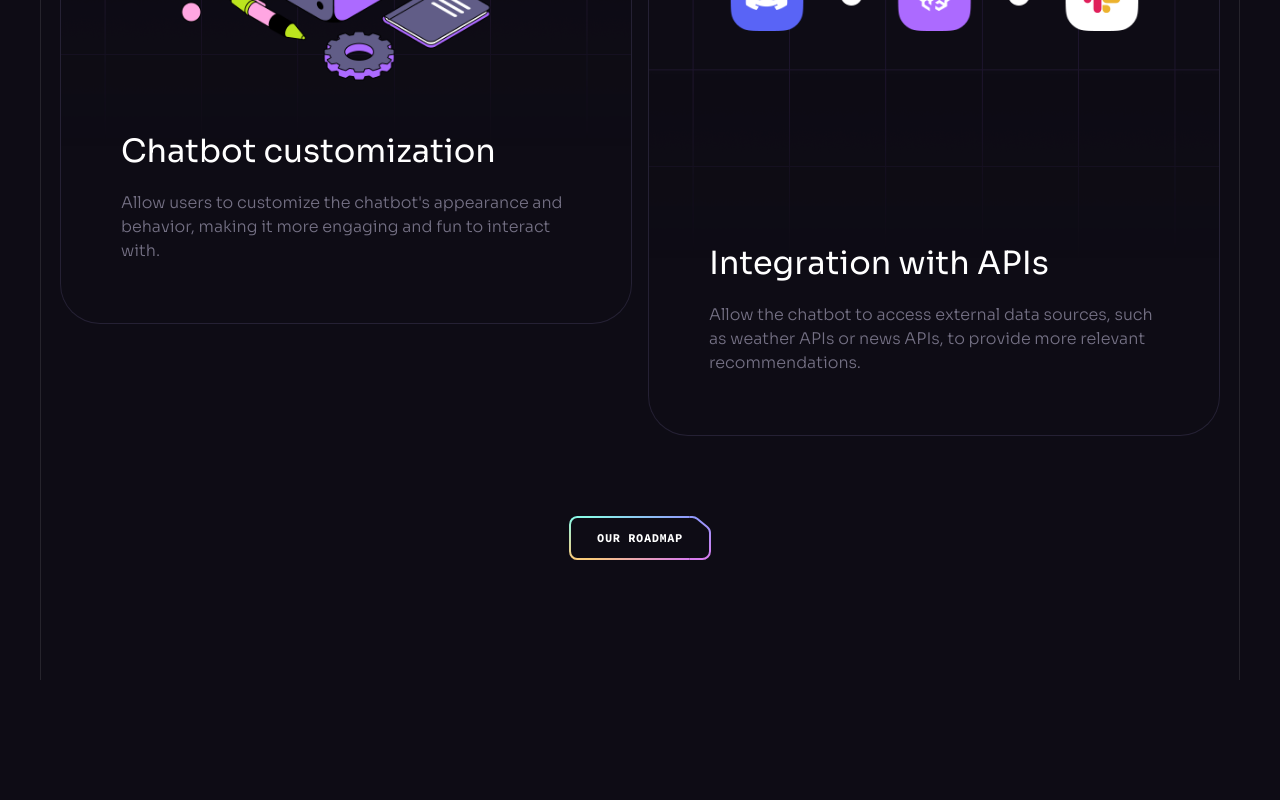
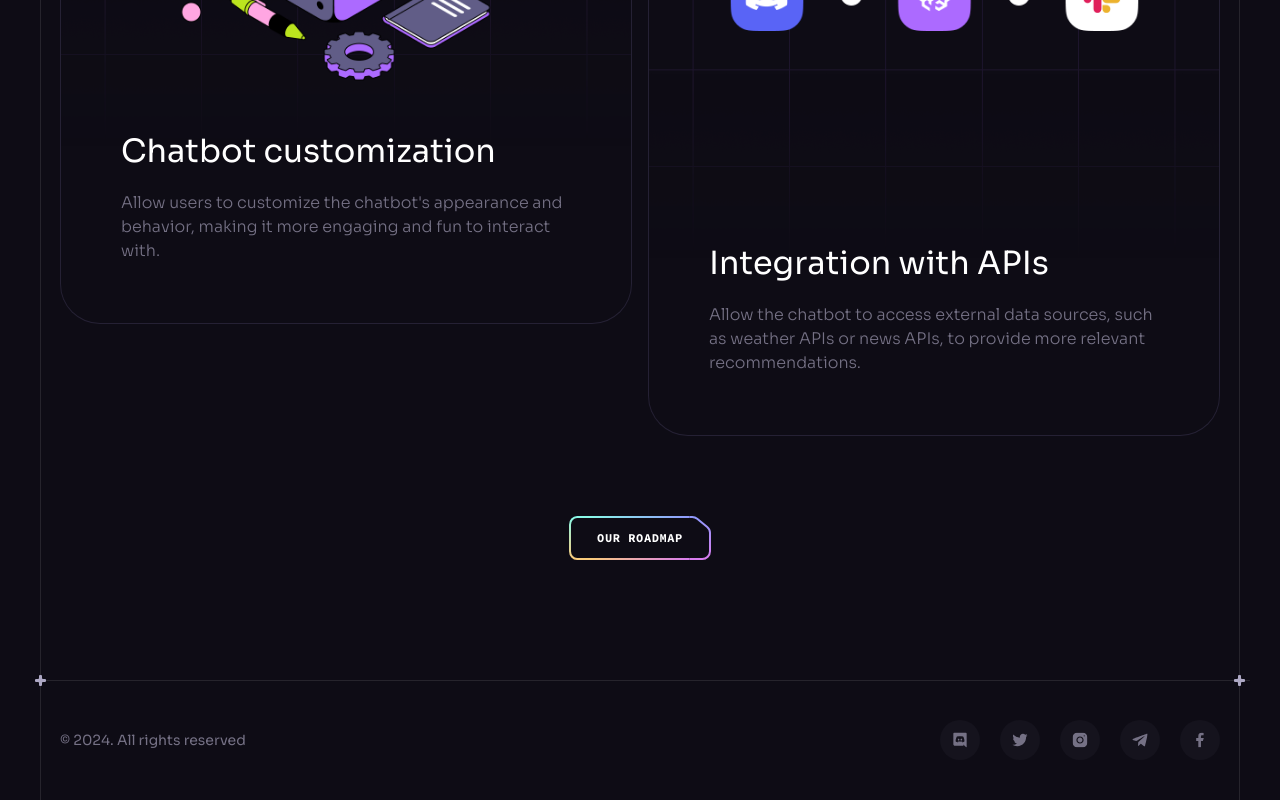
Before and after one commit to VishwasPrabhu18/BrainWave-Responsive-Design-Vite, a React (Vite) app: page / in a window 1280 px wide. Shown: the part 8645-9445 px from the top of the page. Before the commit the page ends 9325 px from the top, so only its background shows below. Built offline with nearby package versions, Linux system fonts and the light colour scheme.

Commit message:
Footer completed

```diff
--- a/src/App.jsx
+++ b/src/App.jsx
@@ -6,6 +6,7 @@
 import Services from './components/Services';
 import Pricing from './components/Pricing';
 import Roadmap from './components/Roadmap';
+import Footer from './components/Footer';
 
 const App = () => {
   return (
@@ -18,6 +19,7 @@
         <Services />
         <Pricing />
         <Roadmap />
+        <Footer />
       </div>
 
       <ButtonGradient />
--- /dev/null
+++ b/src/components/Footer.jsx
@@ -0,0 +1,28 @@
+import { socials } from "../constants"
+import Section from "./Section"
+
+const Footer = () => {
+  return (
+    <Section crosses className="!px-0 !py-10">
+      <div className="container flex sm:justify-between justify-center items-center gap-10 max-sm:flex-col">
+        <p className="caption text-n-4 lg:block">&copy; {new Date().getFullYear()}. All rights reserved</p>
+
+        <ul className="flex gap-5 flex-wrap">
+          {socials.map((social) => (
+            <a key={social.id} href={social.url} target="_blank" className="flex items-center justify-center w-10 h-10 bg-n-7 rounded-full transition-colors hover:bg-n-6">
+              <img
+                src={social.iconUrl}
+                alt={social.title}
+                width={16}
+                height={16}
+              />
+            </a>
+          )
+          )}
+        </ul>
+      </div>
+    </Section>
+  )
+}
+
+export default Footer
```
